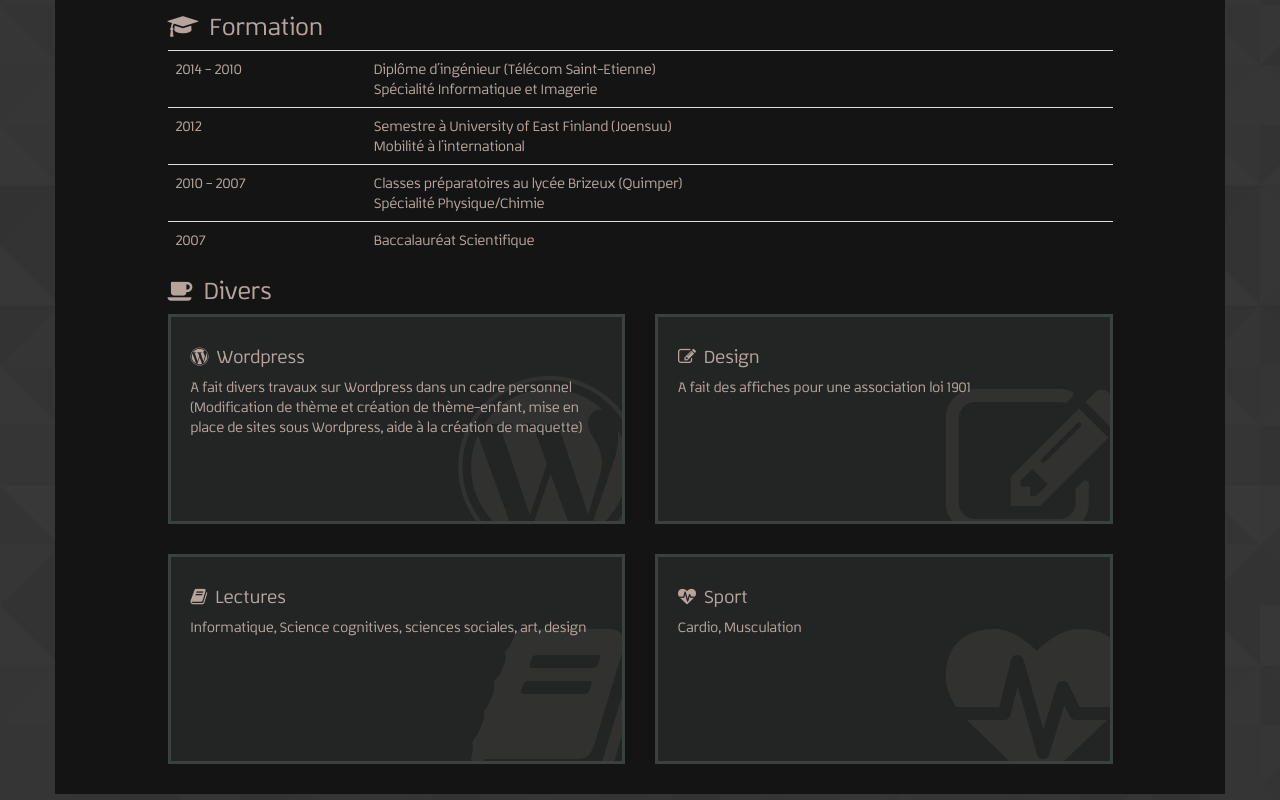
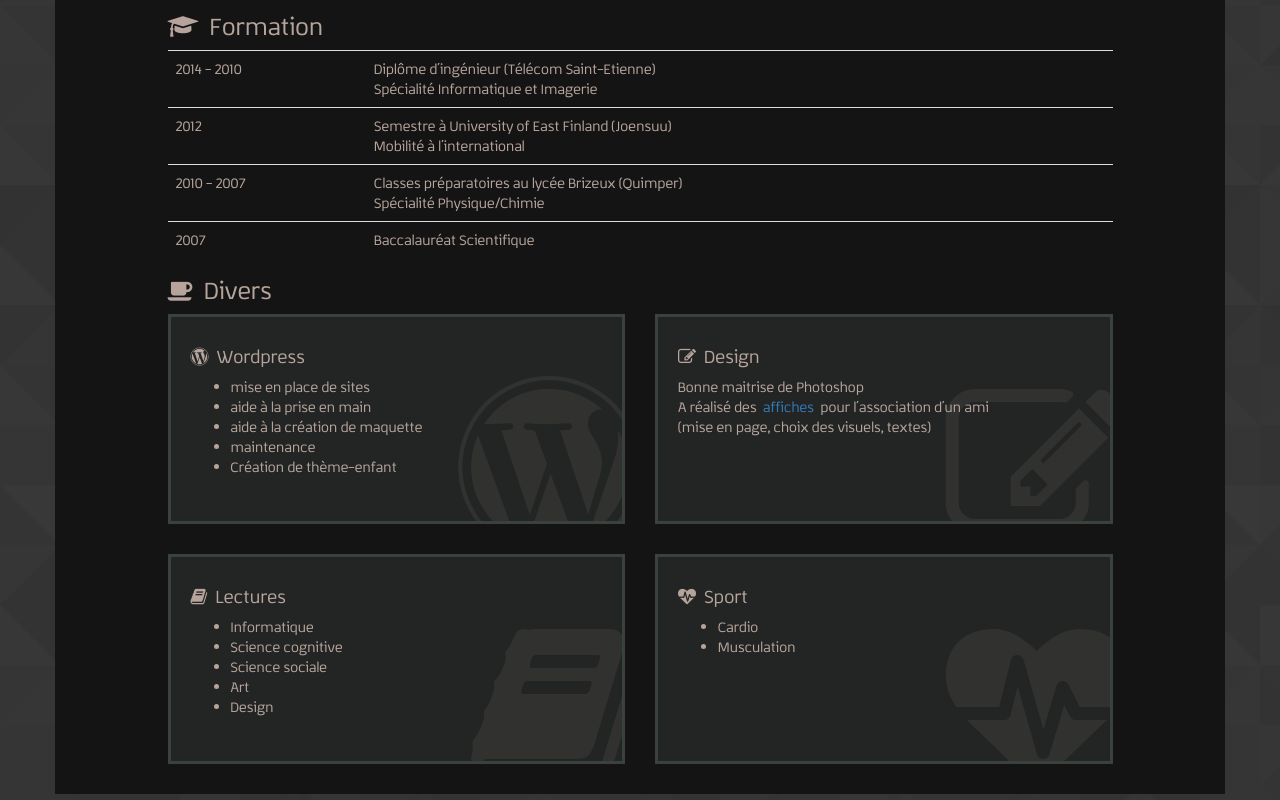
Before and after one commit to MarcMonchablon/pupweb, a website: page site/index.jade in a window 1280 px wide. Shown: the part 2155-2955 px from the top of the page. Drawn offline with nearby package versions, Linux system fonts and the light colour scheme; files that its build step writes are made by us from their sources.

Commit message:
Changed some texts

```diff
--- a/site/includes/cv/misc.jade
+++ b/site/includes/cv/misc.jade
@@ -6,9 +6,12 @@
         i.fa.fa-wordpress
         | &nbsp;
         | Wordpress
-      p.
-        A fait divers travaux sur Wordpress dans un cadre personnel
-        (Modification de thème et création de thème-enfant, mise en place de sites sous Wordpress, aide à la création de maquette)
+      ul
+        li mise en place de sites
+        li aide à la prise en main
+        li aide à la création de maquette
+        li maintenance
+        li Création de thème-enfant
 
   .col-md-6
     .skills.miscSkills
@@ -17,7 +20,16 @@
         i.fa.fa-edit
         | &nbsp;
         | Design
-      p A fait des affiches pour une association loi 1901
+      p
+        | Bonne maitrise de Photoshop
+        br
+        | A réalisé des
+        | &nbsp;
+        a(href="./ressources/img/affiche_Syrie.jpg" title="lien vers l'affiche'") affiches
+        | &nbsp;
+        | pour l&#39;association d&#39;un ami
+        br
+        | (mise en page, choix des visuels, textes)
 
   .col-md-6
     .skills.miscSkills
@@ -26,7 +38,12 @@
         i.fa.fa-book
         | &nbsp;
         | Lectures
-      p Informatique, Science cognitives, sciences sociales, art, design
+      ul
+        li Informatique
+        li Science cognitive
+        li Science sociale
+        li Art
+        li Design
 
   .col-md-6
     .skills.miscSkills
@@ -35,4 +52,6 @@
         i.fa.fa-heartbeat
         | &nbsp;
         | Sport
-      p Cardio, Musculation
+      ul
+        li Cardio
+        li Musculation
```
Also changed, not shown: site/includes/cv.html, site/includes/cv/misc.html, site/index.html.
